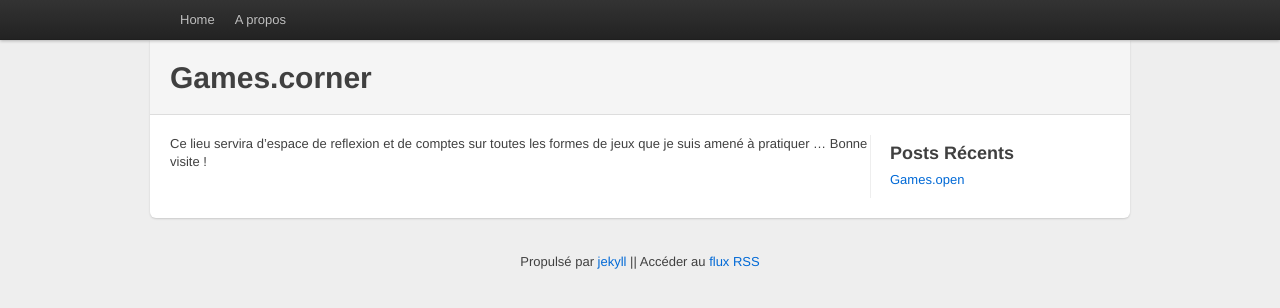
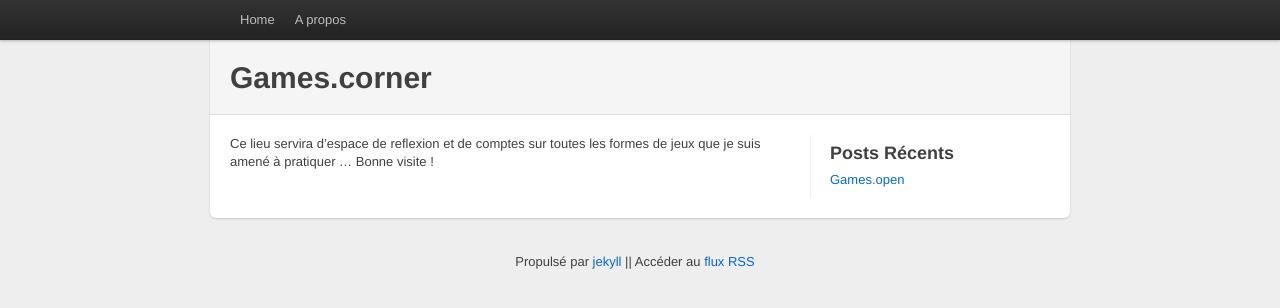
Before and after one commit to kamiben/Jekyll-bootstrap2-template--french-, a Jekyll site: the page built from about.md, in a window 1280 px wide. Shown: the top 308 px of the page. Built offline with Jekyll 4.4.1, drawn with Linux system fonts in a browser that asks for light colours; Markdown is read by kramdown in place of the engine named in the settings.

Commit message:
CSS tweaks

```diff
--- a/_layouts/default.html
+++ b/_layouts/default.html
@@ -52,7 +52,7 @@
           <h1>{{ site.title }}</h1>
         </header>
         <div class="row">
-          <div id="content" class="span12">
+          <div id="content" class="span10">
             {{ content }}
           </div>
           <nav class="span4">
--- a/index.html
+++ b/index.html
@@ -9,7 +9,7 @@ description: A description about my blog homepage
     <h2>
         <a href="{{ post.url }}" rel="bookmark" title="Permanent link to ">{{ post.title }}</a>
     </h2>
-    <h5><time>{{ page.date | date: '%b' }}, {{ page.date | date: '%Y' }}</time></h5>
+    <h5><time>{{ post.date | date: '%b' }}, {{ post.date | date: '%Y' }}</time></h5>
   </header>
   {{ post.content }}
 </article>
--- a/stylesheets/styles.css
+++ b/stylesheets/styles.css
@@ -356,6 +356,8 @@ button.btn::-moz-focus-inner,input[type=submit].btn::-moz-focus-inner{padding:0;
 .media-grid a:hover{border-color:#0069d6;-webkit-box-shadow:0 1px 4px rgba(0, 105, 214, 0.25);-moz-box-shadow:0 1px 4px rgba(0, 105, 214, 0.25);box-shadow:0 1px 4px rgba(0, 105, 214, 0.25);}
 html,body{background-color:#eee;}
 body{padding-top:40px;}
+.container{width:820px;}
+p{margin-right:10px;}
 .container>footer p{text-align:center;}
 .container>.content{background-color:#fff;padding:20px;margin:0 -20px;-webkit-border-radius:0 0 6px 6px;-moz-border-radius:0 0 6px 6px;border-radius:0 0 6px 6px;-webkit-box-shadow:0 1px 2px rgba(0, 0, 0, 0.15);-moz-box-shadow:0 1px 2px rgba(0, 0, 0, 0.15);box-shadow:0 1px 2px rgba(0, 0, 0, 0.15);}
 .page-header{background-color:#f5f5f5;padding:20px 20px 10px;margin:-20px -20px 20px;}
```
Also changed, not shown: _less/custom.less (+8 -0 lines), 5 other files.
